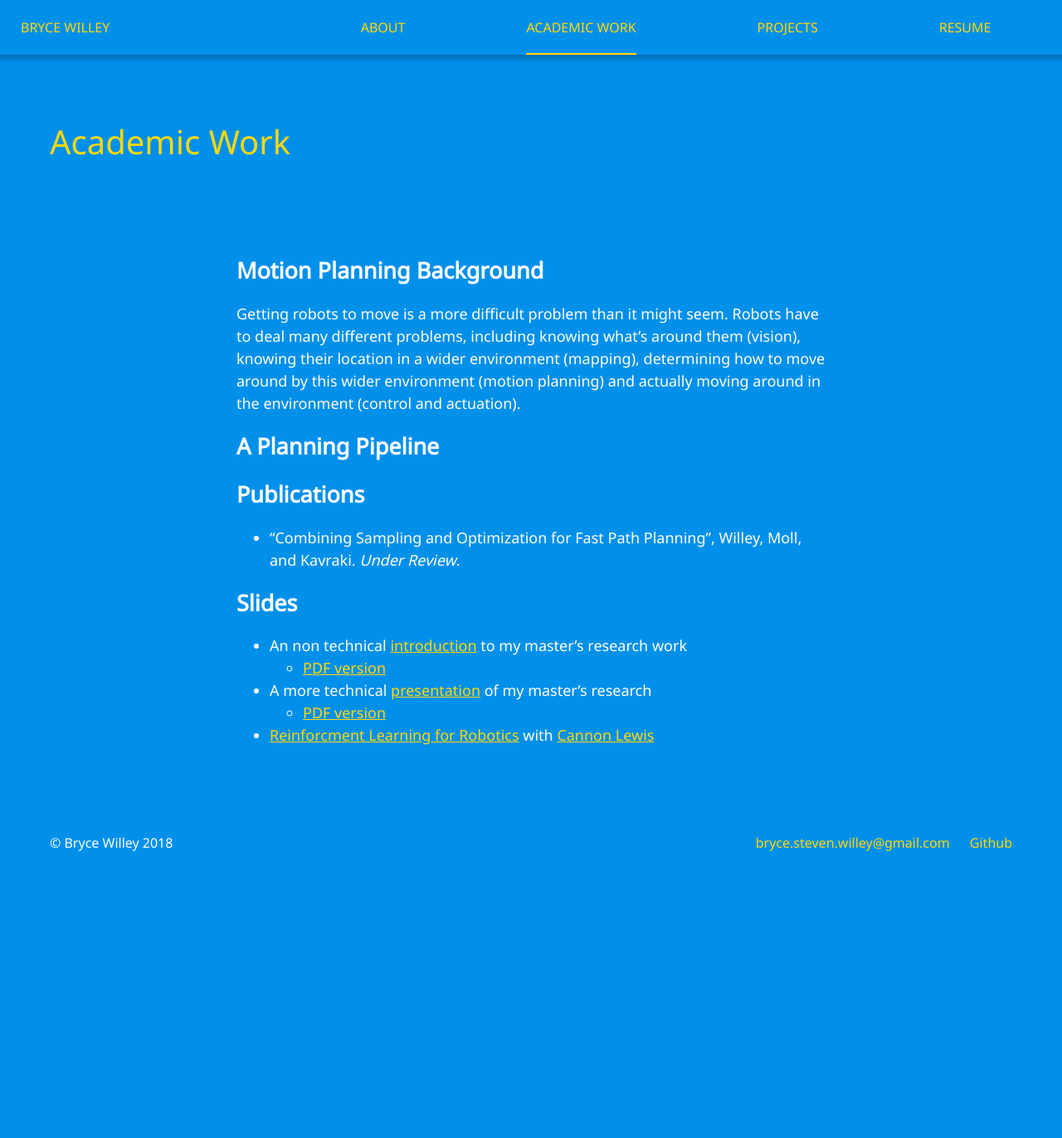
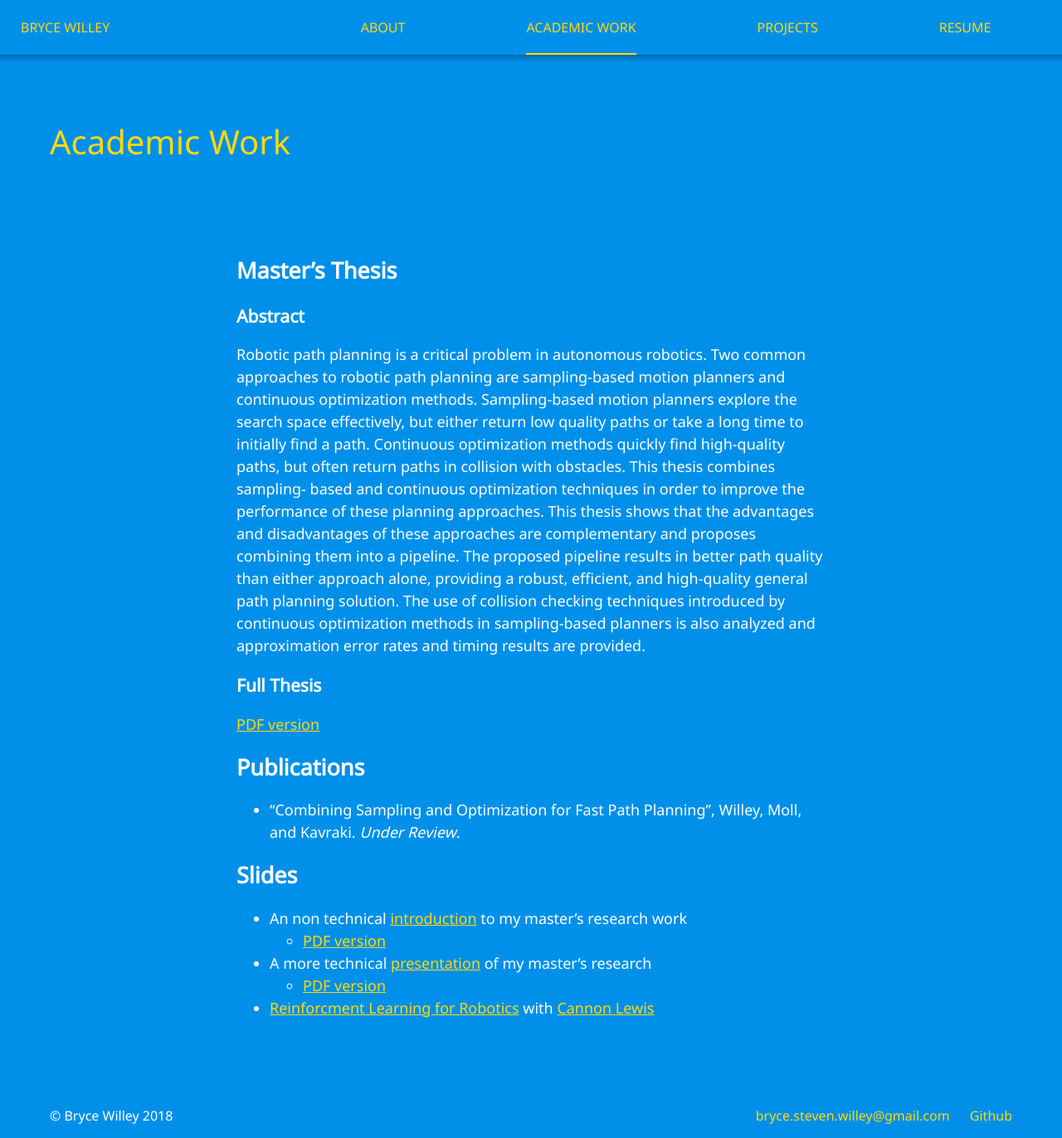
Before and after one commit to BryceStevenWilley/BryceStevenWilley.github.io, a Jekyll site: the page built from _pages/academic.md, in a window 1280 px wide. Shown: the whole page at 83% size. Built offline with Jekyll 4.4.1, drawn with Linux system fonts in a browser that asks for light colours; before the commit the page ends 1043 px from its top, so only the background shows below that.

Commit message:
Added information about thesis.

```diff
--- a/_pages/academic.md
+++ b/_pages/academic.md
@@ -5,14 +5,23 @@ front-page: true
 permalink: /academic/
 ---
 
-## Motion Planning Background
+## Master's Thesis
 
-Getting robots to move is a more difficult problem than it might seem.
-Robots have to deal many different problems, including knowing what's around them (vision), knowing their location in a wider environment (mapping), determining how to move around by this wider environment (motion planning) and actually moving around in the environment (control and actuation).
+### Abstract
 
-## A Planning Pipeline
+Robotic path planning is a critical problem in autonomous robotics. Two common approaches to robotic path planning are sampling-based motion planners and
+continuous optimization methods. Sampling-based motion planners explore the
+search space effectively, but either return low quality paths or take a long time to initially find a path. Continuous optimization methods quickly find high-quality paths,
+but often return paths in collision with obstacles. This thesis combines sampling-
+based and continuous optimization techniques in order to improve the performance
+of these planning approaches. This thesis shows that the advantages and disadvantages of these approaches are complementary and proposes combining them into
+a pipeline. The proposed pipeline results in better path quality than either approach alone, providing a robust, efficient, and high-quality general path planning
+solution. The use of collision checking techniques introduced by continuous optimization methods in sampling-based planners is also analyzed and approximation
+error rates and timing results are provided.
 
+### Full Thesis
 
+[PDF version](/assets/willey-ms-thesis.pdf)
 
 ## Publications
 
```
Also changed, not shown: 1 other file.
